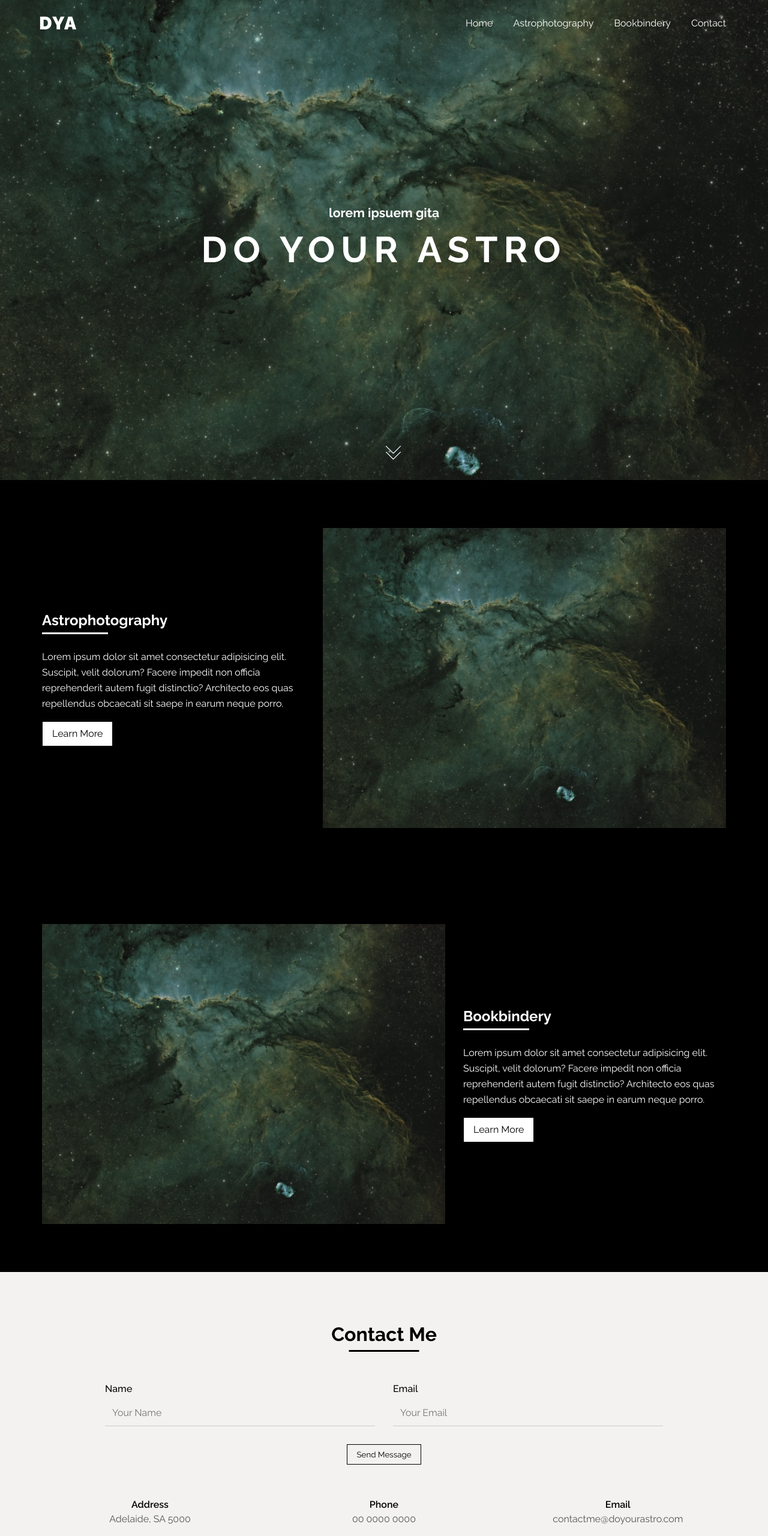
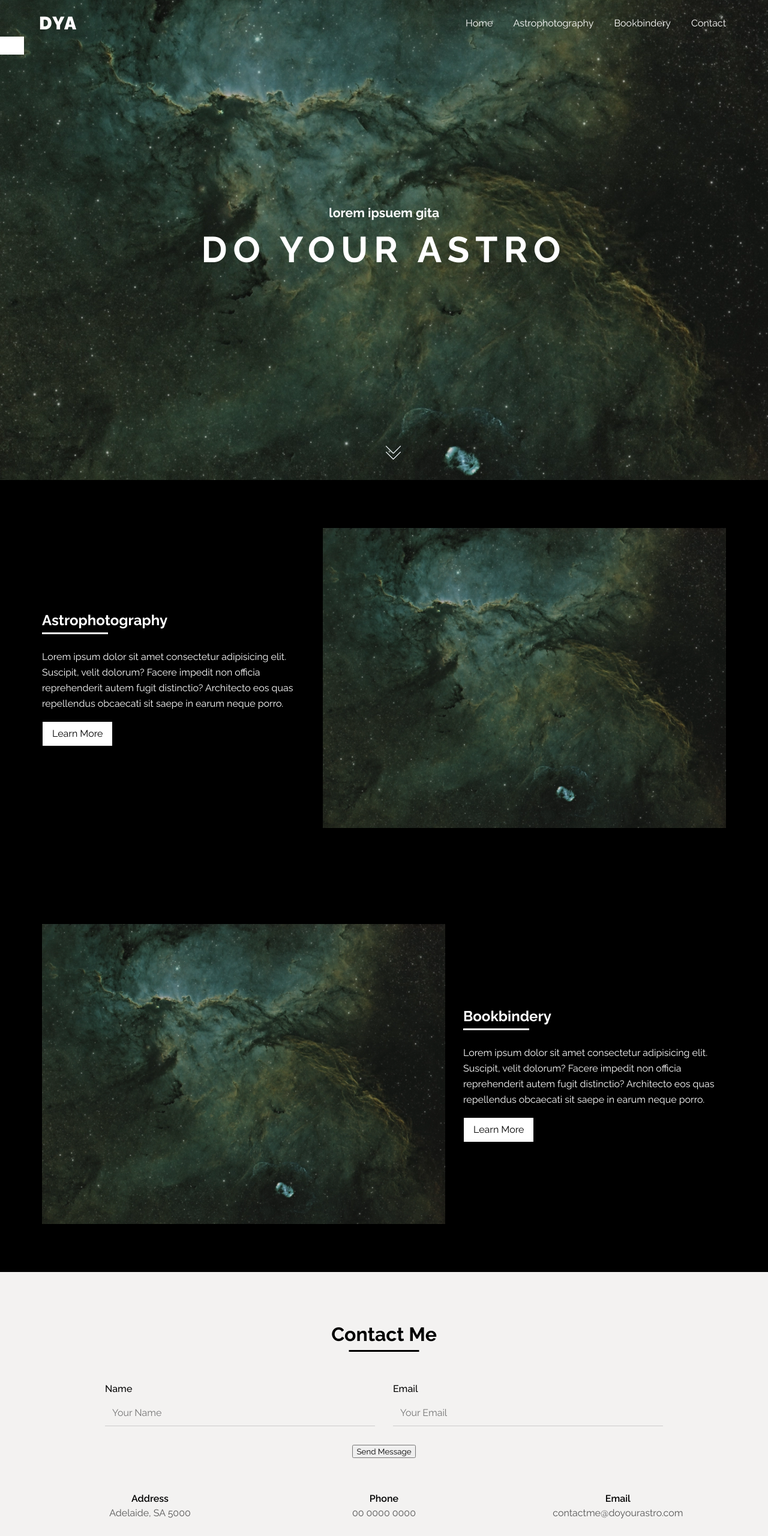
Before and after one commit to maharjansuren37/do-your-astro-v0, a plain HTML site: page index.html in a window 1280 px wide. Shown: the top 2560 px of the page at 60% size. Drawn offline with Linux system fonts and the light colour scheme.

Commit message:
update css resets

```diff
--- a/index.html
+++ b/index.html
@@ -29,6 +29,7 @@
                 </ul>
             </nav>
         </div>
+        <div class="bar"></div>
     </header>
 
     <!-- HOME SECTION -->
@@ -115,7 +116,7 @@
                         </div>
                     </div> -->
                     <div class="form-btn">
-                        <button type="button" class="btn send-btn">Send Message</button>
+                        <button type="button" class="btn btn__send">Send Message</button>
                     </div>
                 </form>
 
--- a/index.js
+++ b/index.js
@@ -33,10 +33,16 @@ document.addEventListener("DOMContentLoaded", () => {
     window.addEventListener('scroll', () => {
         if (window.scrollY > 100) {
             header.classList.add('fixed');
+            trackScroll();
         } else {
             header.classList.remove('fixed');
         }
-    })
+    });
+
+    function trackScroll() {
+        document.querySelector('.bar').style.width = "40px";
+        console.log(window.scrollY);
+    }
 
     // lightbox.addEventListener('click', () => {
     //     lightbox.classList.add('open');
@@ -133,7 +139,11 @@ const App = (function() {
 
     window.addEventListener("load", function() {
          document.querySelector(".preloader").classList.add('loaded');
-    })
+    });
+
+    const init = () => {
+
+    }
 
     return {
         init: init
--- a/styles.css
+++ b/styles.css
@@ -5,7 +5,20 @@
 *::before,
 *::after {
 	box-sizing: border-box;
-	margin: 0;
+}
+
+h1,
+h2,
+h3,
+h4,
+h5,
+h6 {
+    margin: 0;
+}
+
+p, li {
+    text-wrap: pretty;
+    max-width: 65ch;
 }
 
 /* set core root defaults */
@@ -106,6 +119,12 @@ button {
     background-color: #000;
     position: fixed;
     padding-bottom: 1rem;
+}
+
+.header .bar {
+    background-color: white;
+    width: 20px;
+    height: 30px;
 }
 
 .header .brand-name a {
```
